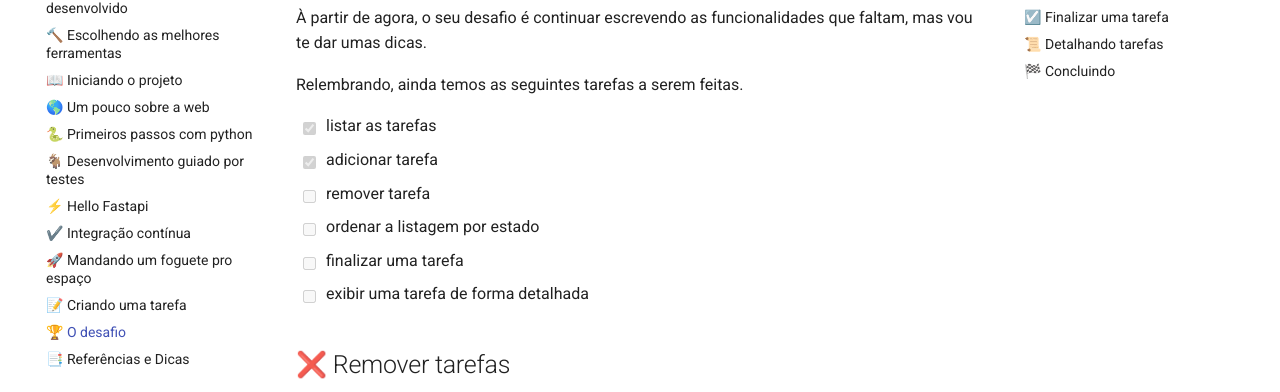
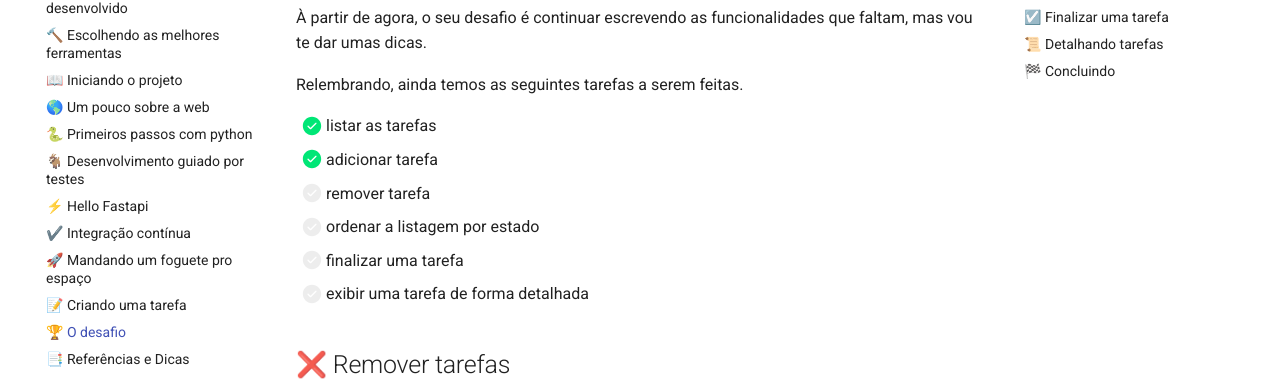
Before and after one commit to cassiobotaro/do_zero_a_implantacao, an MkDocs documentation site: the page built from docs/desafio.md, in a window 1280 px wide. Shown: the part 175-567 px from the top of the page. Built offline with MkDocs 1.6.1 and Material for MkDocs 9.7.7, drawn with Linux system fonts in a browser that asks for light colours; comment, search, counter and statistics services are not loaded.

Commit message:
Adiciona Lista de tarefas mais bonita

```diff
--- a/mkdocs.yml
+++ b/mkdocs.yml
@@ -19,7 +19,8 @@ theme:
   - content.tabs.link
 markdown_extensions:
   - pymdownx.emoji
-  - pymdownx.tasklist
+  - pymdownx.tasklist:
+     custom_checkbox: true
   - pymdownx.superfences
   - admonition
   - pymdownx.tabbed:
```
